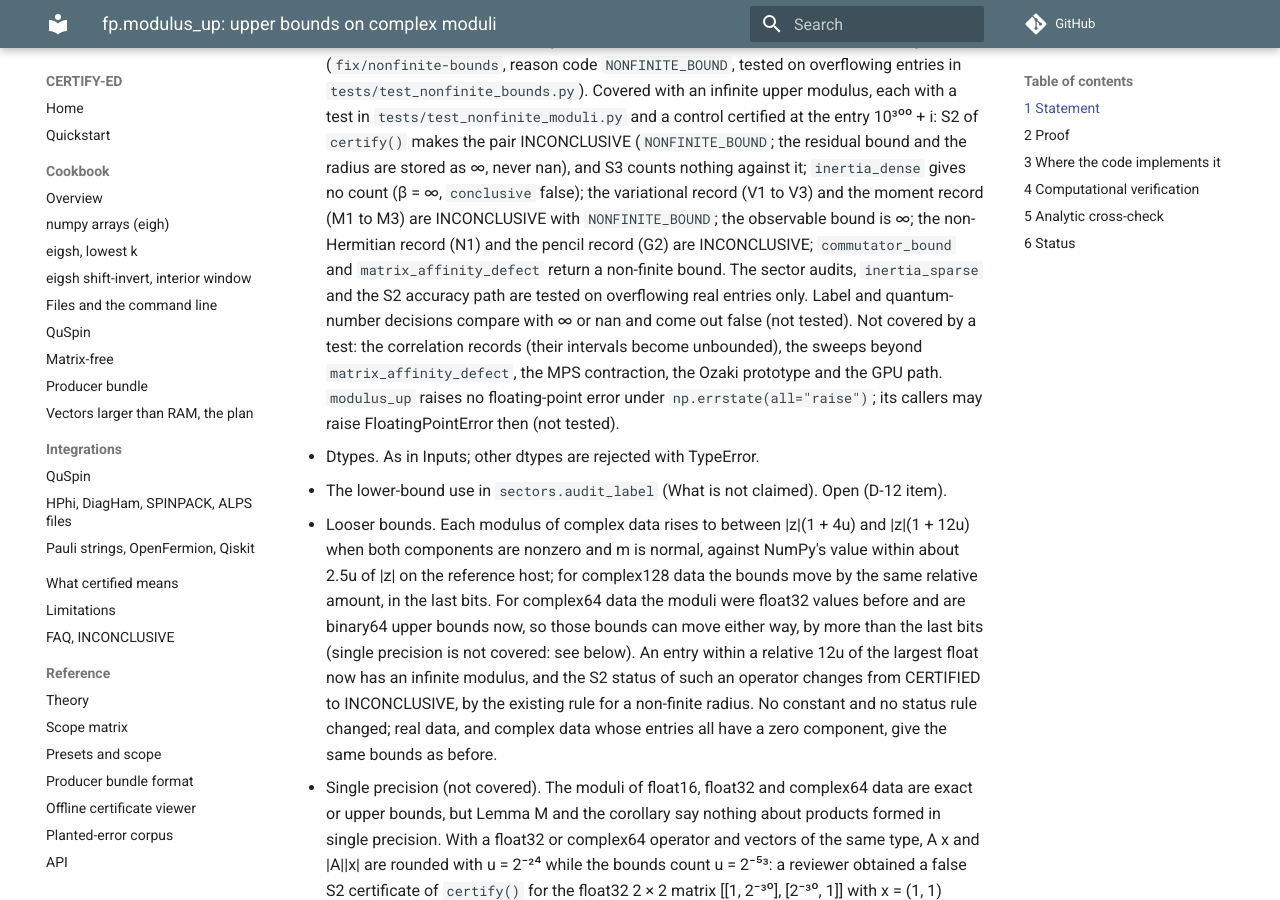
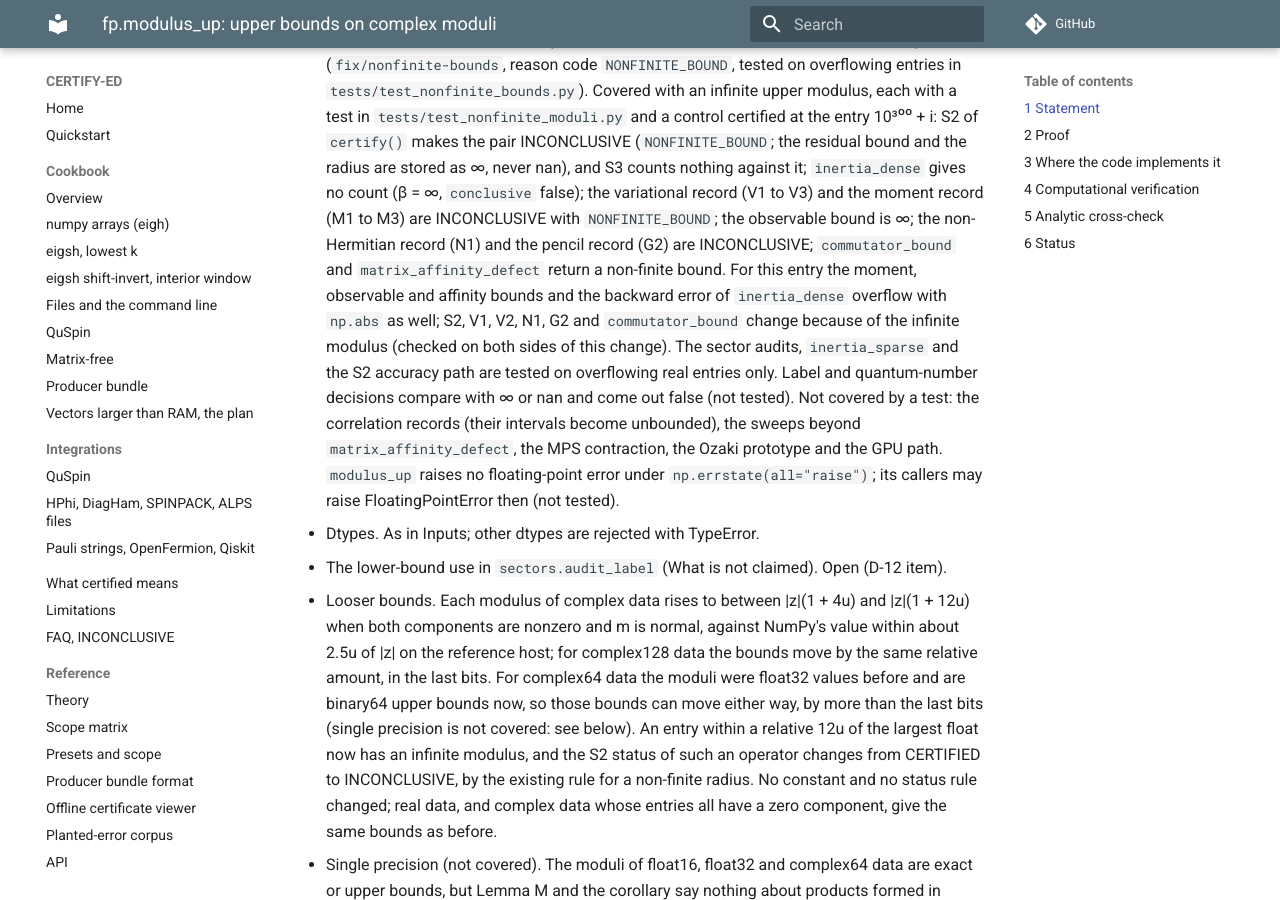
Before and after one commit to sarang-kernel/CERTIFY-ED, an MkDocs documentation site: the page built from docs/proofs/fp_modulus-up.md, in a window 1280 px wide and 900 px high, scrolled down 4734 px. Built offline with MkDocs 1.6.1 and Material for MkDocs 9.7.7, drawn with Linux system fonts in a browser that asks for light colours; comment, search, counter and statistics services are not loaded.

Commit message:
Name the statements an infinite modulus changes

```diff
--- a/docs/proofs/fp_modulus-up.md
+++ b/docs/proofs/fp_modulus-up.md
@@ -154,11 +154,14 @@ other analyses the treatment is the one each document states (not re-checked her
   nothing against it; `inertia_dense` gives no count (β = ∞, `conclusive` false); the variational record (V1 to V3)
   and the moment record (M1 to M3) are INCONCLUSIVE with `NONFINITE_BOUND`; the observable bound is ∞; the
   non-Hermitian record (N1) and the pencil record (G2) are INCONCLUSIVE; `commutator_bound` and
-  `matrix_affinity_defect` return a non-finite bound. The sector audits, `inertia_sparse` and the S2 accuracy path are
-  tested on overflowing real entries only. Label and quantum-number decisions compare with ∞ or nan and come out false
-  (not tested). Not covered by a test: the correlation records (their intervals become unbounded), the sweeps beyond
-  `matrix_affinity_defect`, the MPS contraction, the Ozaki prototype and the GPU path. `modulus_up` raises no
-  floating-point error under `np.errstate(all="raise")`; its callers may raise FloatingPointError then (not tested).
+  `matrix_affinity_defect` return a non-finite bound. For this entry the moment, observable and affinity bounds and
+  the backward error of `inertia_dense` overflow with `np.abs` as well; S2, V1, V2, N1, G2 and `commutator_bound`
+  change because of the infinite modulus (checked on both sides of this change). The sector audits, `inertia_sparse`
+  and the S2 accuracy path are tested on overflowing real entries only. Label and quantum-number decisions compare
+  with ∞ or nan and come out false (not tested). Not covered by a test: the correlation records (their intervals
+  become unbounded), the sweeps beyond `matrix_affinity_defect`, the MPS contraction, the Ozaki prototype and the GPU
+  path. `modulus_up` raises no floating-point error under `np.errstate(all="raise")`; its callers may raise
+  FloatingPointError then (not tested).
 - Dtypes. As in Inputs; other dtypes are rejected with TypeError.
 - The lower-bound use in `sectors.audit_label` (What is not claimed). Open (D-12 item).
 - Looser bounds. Each modulus of complex data rises to between |z|(1 + 4u) and |z|(1 + 12u) when both components are
```
Also changed, not shown: CHANGELOG.md (+15 -14 lines).
